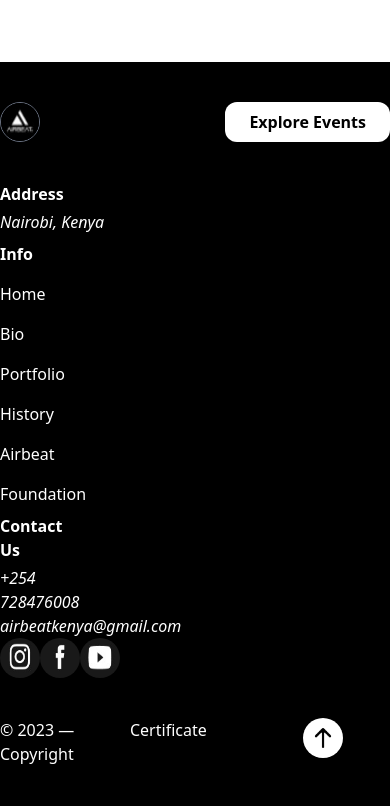
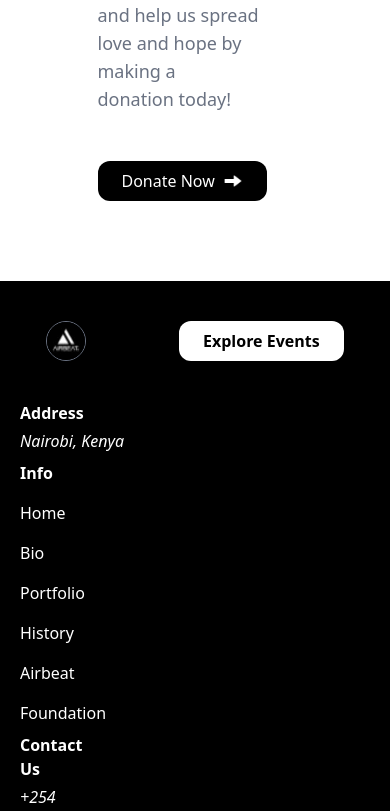
Before and after one commit to Fredenga/airbyte, a React (Vite) app: page / in a window 390 px wide. Shown: the part 10113-10924 px from the top of the page. Built offline with nearby package versions, Linux system fonts and the light colour scheme.

Commit message:
responsiveness for footer and charity section

```diff
--- a/src/components/Charity.tsx
+++ b/src/components/Charity.tsx
@@ -4,7 +4,7 @@ const Charity = () => {
       <h1 className="text-2xl font-bold text-center mb-10">
         AIRBEAT FOUNDATION
       </h1>
-      <div className="flex">
+      <div className="flex flex-col items-center md:items-start md:flex-row ">
         <div className="w-1/2 py-5 pr-5">
           <img src="/src/assets/postImg.jpg" alt="postImg" />
         </div>
--- a/src/components/Footer.tsx
+++ b/src/components/Footer.tsx
@@ -11,7 +11,7 @@ const Footer = () => {
   }
   return (
     <section className="md:px-36 mt-20 py-10 w-screen bg-black">
-      <div className="w-full items-center flex justify-between">
+      <div className="w-full items-center flex justify-around md:justify-between">
         <img
           className="h-10 w-10 border-1 border-gray-500 rounded-full"
           src="/src/assets/footerIcon.jpg"
@@ -21,7 +21,7 @@ const Footer = () => {
           Explore Events
         </button>
       </div>
-      <div className="flex flex-col md:flex-row text-white my-10">
+      <div className="flex flex-col pl-5 md:pl-0 md:flex-row  text-white my-10">
         <div className="w-1/3">
           <h3 className="font-semibold mb-1">Address</h3>
           <address>Nairobi, Kenya</address>
@@ -43,7 +43,7 @@ const Footer = () => {
           <address>+254 728476008</address>
           <address>airbeatkenya@gmail.com</address>
         </div>
-        <div className="w-1/6 flex justify-between">
+        <div className="w-1/6 flex justify-between mt-4 md:mt-0">
           {items.map((item) => (
             <img
               className="w-10 h-10 rounded-full"
```
